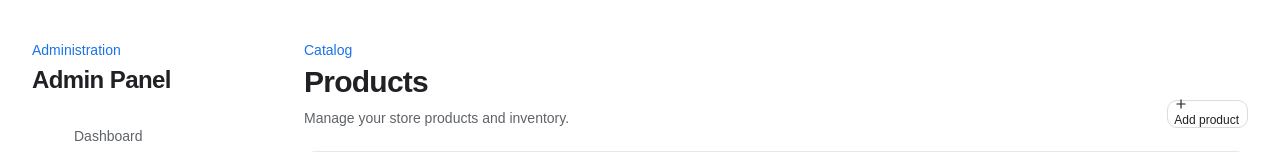
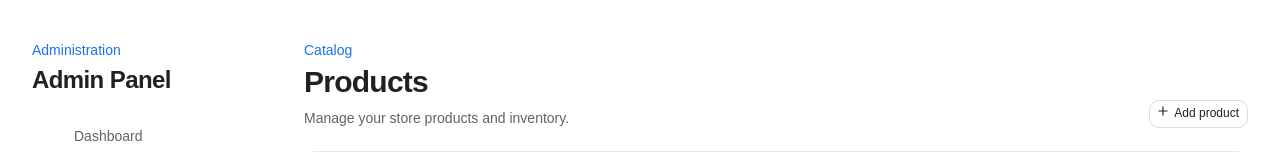
Before and after one commit to Nikhil0723/Mern-Ecom, a React (Vite) app in the folder client/: page /admin/products in a window 1280 px wide. Shown: the top 152 px of the page. Built offline with nearby package versions, Linux system fonts and the light colour scheme; no server answers; sample sign-in values are in the browser's storage; some icons are missing.

Commit message:
fix button in admin product page

```diff
--- a/client/src/pages/admin/AdminProducts.jsx
+++ b/client/src/pages/admin/AdminProducts.jsx
@@ -145,7 +145,7 @@ const AdminProducts = () => {
                 </div>
 
                 <Button asChild variant="outline">
-                    <Link to="/admin/products/new">
+                    <Link to="/admin/products/new" className="flex gap-1">
                         <LuPlus data-icon="inline-start" />
                         Add product
                     </Link>
```
